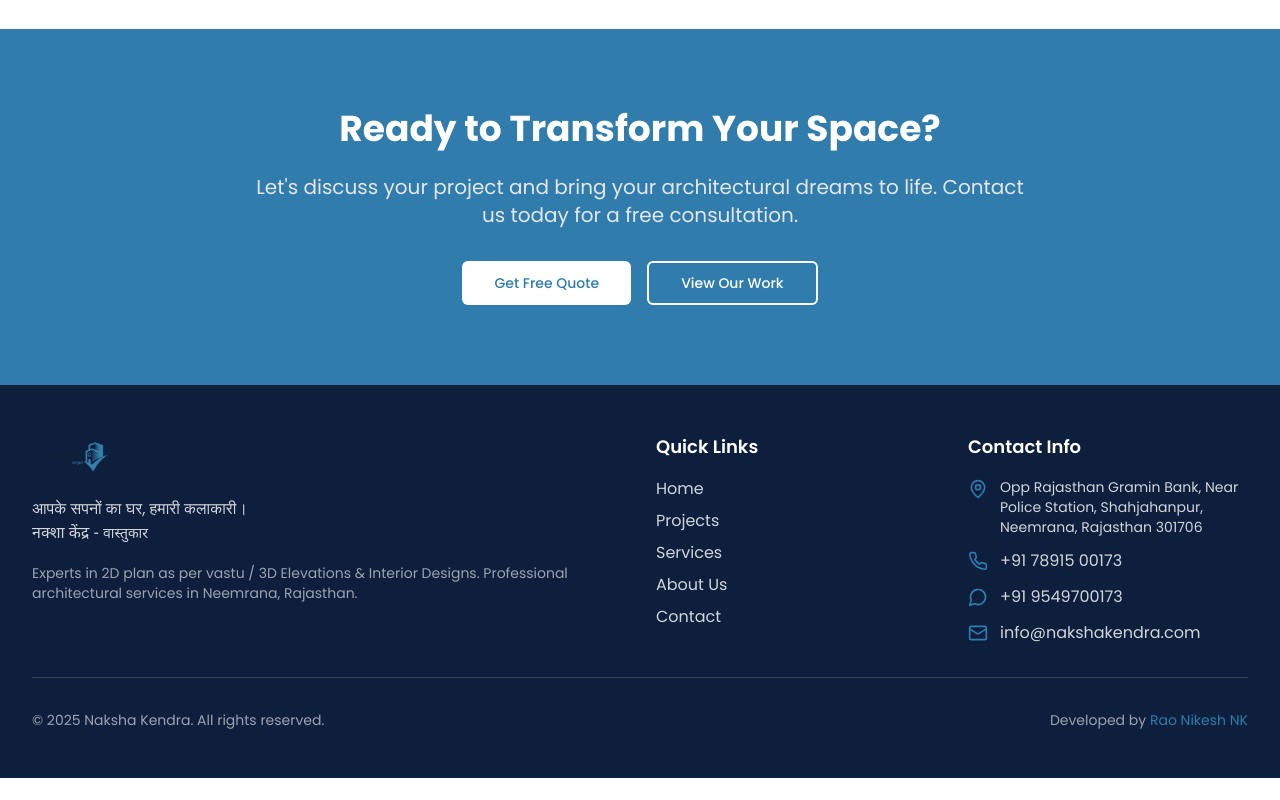
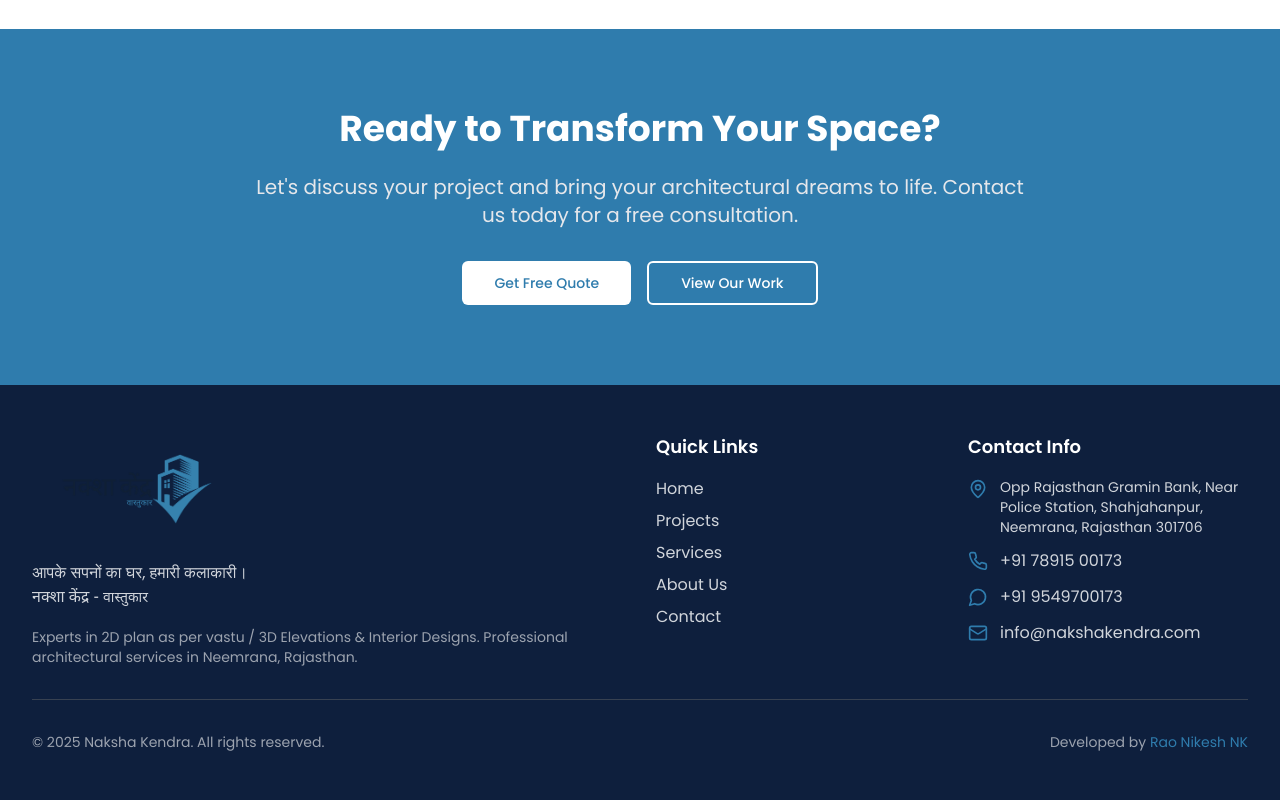
Before and after one commit to raonikeshnk/naksha-kendra-architect, a React (Vite) app: page / in a window 1280 px wide. Shown: the part 2511-3311 px from the top of the page. Before the commit the page ends 3289 px from the top, so only its background shows below. Built offline with nearby package versions, Linux system fonts and the light colour scheme.

Commit message:
Visual edit in Lovable
Edited UI in Lovable

```diff
--- a/src/components/layout/Footer.tsx
+++ b/src/components/layout/Footer.tsx
@@ -8,7 +8,7 @@ export const Footer = () => {
           {/* Brand Section */}
           <div className="md:col-span-2">
             <div className="flex items-center space-x-3 mb-4">
-              <img src="/lovable-uploads/c6cc0829-bde2-4ad2-bb03-479901437c8c.png" alt="Naksha Kendra Logo" className="h-12 w-auto" />
+              <img src="/lovable-uploads/c6cc0829-bde2-4ad2-bb03-479901437c8c.png" alt="Naksha Kendra Logo" className="h-28 w-auto object-contain" />
             </div>
             <p className="text-gray-300 mb-4">
               आपके सपनों का घर, हमारी कलाकारी।<br />
```
